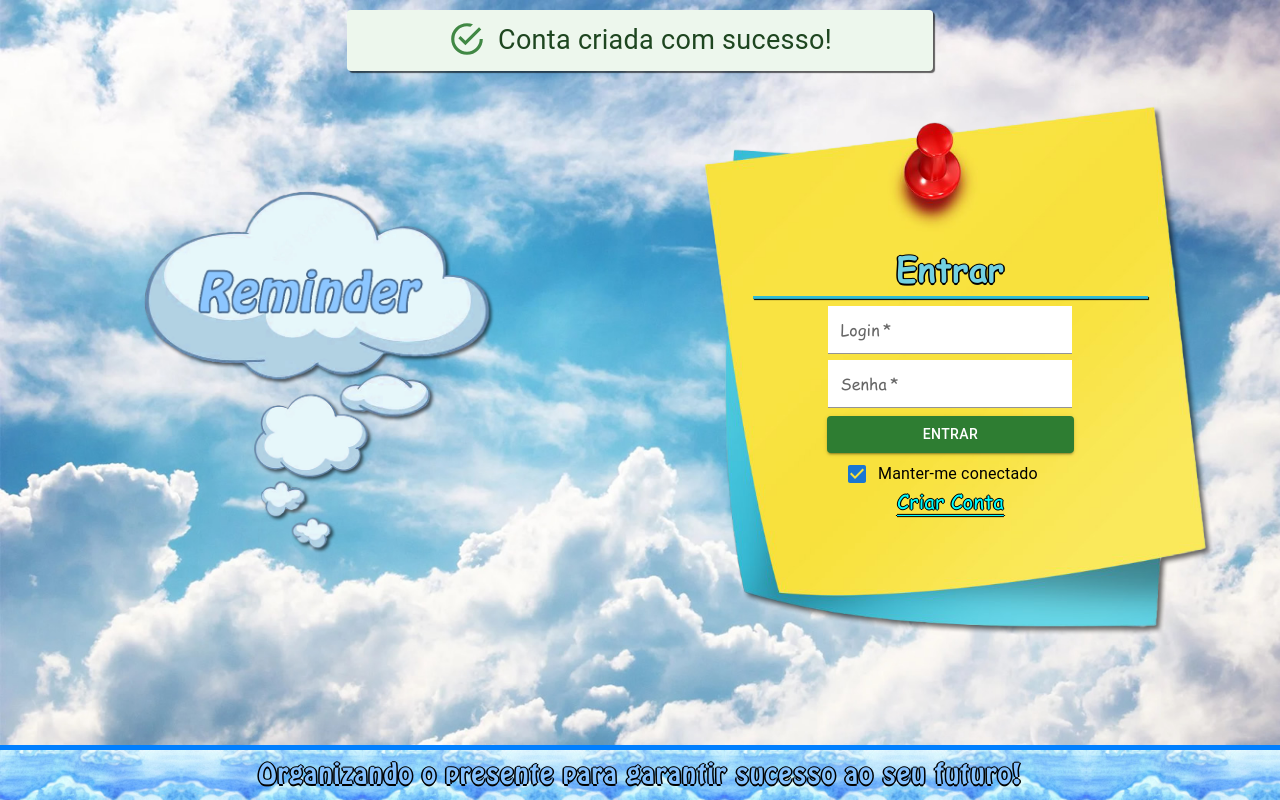
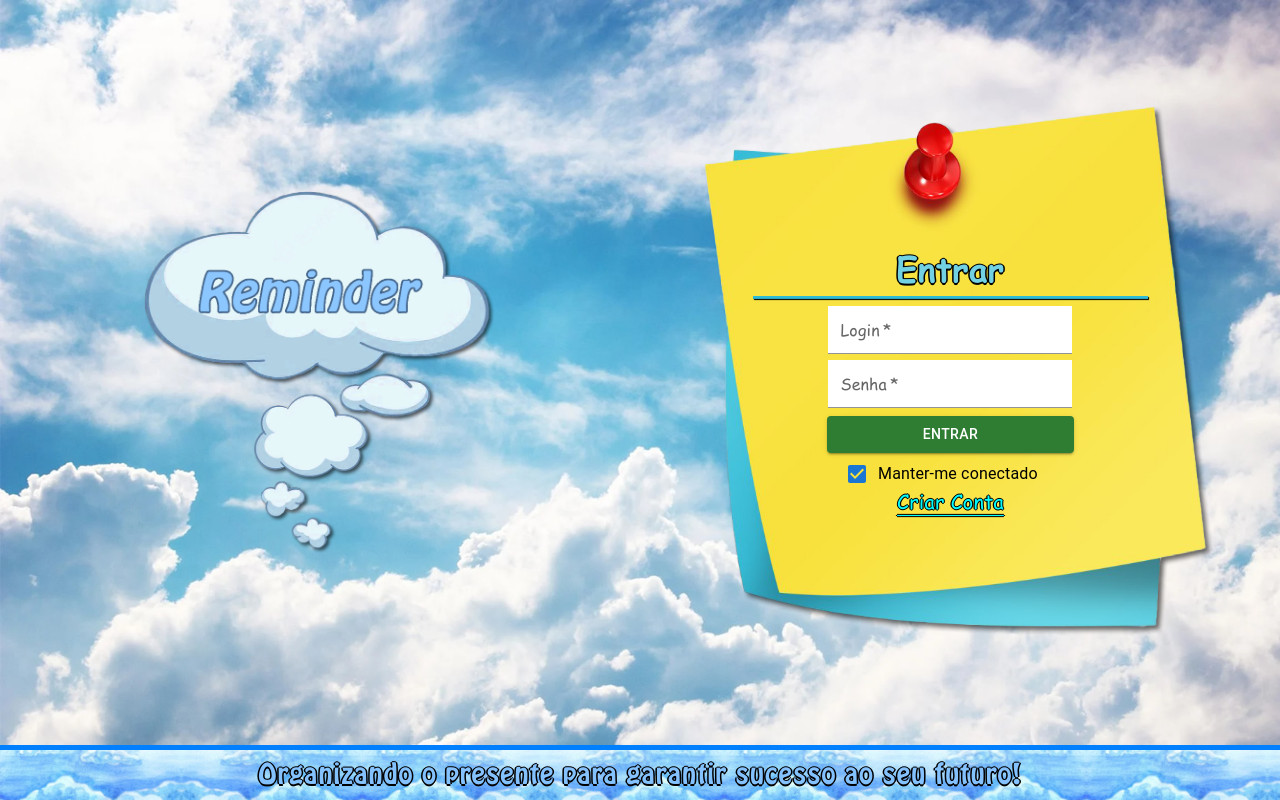
Before and after one commit to Aquilesxd100/Reminder-React, a React (Create React App) app: page / in a window 1280 px wide. Built offline with nearby package versions, Linux system fonts and the light colour scheme.

Commit message:
finalização de estilo alerts + fix sistema alerts

```diff
--- a/src/pages/cadastro/Cadastro.tsx
+++ b/src/pages/cadastro/Cadastro.tsx
@@ -6,9 +6,10 @@ import Footer from "../../components/Footer";
 import GridLogo from "../../components/GridLogo";
 import { useStoreDispatch } from "../../redux/configureStore";
 import { newAccount } from "../../redux/slices/userSlice";
+import { setNotification } from "../../redux/slices/notificationsSlice";
 import userValidation from "../../helpers/newAccount/userValidationCreation";
 import passwordValidation from "../../helpers/newAccount/passwordValidationCreation";
-import { ErrorAuthType, ErrorInputProp } from "../../types/types";
+import { AlertType, ErrorAuthType, ErrorInputProp } from "../../types/types";
 import { BlocoNotasCadastro } from "./CadastroStyled";
 function Cadastro() {
     const dispatch =  useStoreDispatch();
@@ -39,7 +40,12 @@ function Cadastro() {
             password2Error: true,
         }
         if (validacaoUserName === true && validacaoPassword === true) {
+            const alertContent : AlertType = {
+                textAlert: "Conta criada com sucesso!",
+                typeAlert: "success",
+            };
             dispatch(newAccount(newUser));
+            dispatch(setNotification(alertContent));
             window.open("/login", "_self");
         };
         if (validacaoUserName !== true || validacaoPassword !== true || validacaoPassword2 !== true) {
--- a/src/pages/login/Login.tsx
+++ b/src/pages/login/Login.tsx
@@ -1,13 +1,15 @@
 import { useEffect, useRef, useState } from "react";
-import { Checkbox, FormControlLabel, Typography } from "@mui/material";
+import { AlertColor, Checkbox, FormControlLabel, Typography } from "@mui/material";
 import { BlocoNotas, Linha, InputPadrao, BotaoFormulario, Formulario, Corpo } from "../../styles/global";
 import Footer from "../../components/Footer";
 import GridLogo from "../../components/GridLogo";
 import { AccountType, ErrorInputProp } from "../../types/types";
 import userValidation from "../../helpers/logIn/validations";
-import { useSelector } from "react-redux";
-import { AlertSucess } from "./LoginStyled";
+import { useDispatch, useSelector } from "react-redux";
+import { AlertCustom } from "./LoginStyled";
+import { disableNotification } from "../../redux/slices/notificationsSlice";
 function Login() {
+    const dispatch = useDispatch();
     const errorAndInfoProp : ErrorInputProp = {
         error: false,
         helperText: "",
@@ -23,10 +25,33 @@ function Login() {
         if (loggedLocalAccountID !== undefined || loggedSessionAccountID !== undefined) {
             /* window.open("/recados", "_self"); */
         }
+    }, []);
+    const { textAlert, typeAlert, currentState } = useSelector((state : any) => state.notifyAlert);
+    const alertTypeProp: AlertColor = "success";
+    const [alertType, setAlertType] = useState(alertTypeProp);
+    const [alertCheck, setAlertCheck] = useState(0);
+    useEffect(() => {
+        if (document.readyState === 'complete') {
+            if (textAlert !== "" && currentState === true) {
+                let alertStatus = {
+                    typeAlert: typeAlert,
+                    textAlert: textAlert
+                }
+                alertDefault.current.children[1].innerText = alertStatus.textAlert;
+                setAlertType(alertStatus.typeAlert);
+                alertDefault.current.style.top = "-80px";
+                setTimeout((() => {alertDefault.current.style.top = "0px";}), 650);
+                dispatch(disableNotification());
+            }
+        }
         else {
-
-        }
-    }, []);
+            setAlertCheck(alertCheck + 1);
+        };
+    }, [alertCheck]);
+    function closeAlert() {
+        alertDefault.current.style.pointerEvents = "none";
+        alertDefault.current.style.opacity = "0";
+    }
     function handleUser() {
         const authentication : string | boolean = userValidation(inputLogin, inputPassword, accounts);
         if (authentication === true) {
@@ -37,12 +62,11 @@ function Login() {
             setInputPasswordProp({error: true, helperText: authentication});
         };
     }
-    //alertDefault.current.children[1].innerText = "teste"
     const alertDefault : any = useRef();
     return (
         <>
             <Corpo container>
-                <AlertSucess ref={alertDefault} severity="success">Conta criada com sucesso!</AlertSucess>
+                <AlertCustom ref={alertDefault} severity={alertType} onClose={() => {closeAlert()}}></AlertCustom>
                 <GridLogo />
                 <Formulario item container xs={12} md={6}>
                     <BlocoNotas>
--- a/src/pages/login/LoginStyled.ts
+++ b/src/pages/login/LoginStyled.ts
@@ -1,20 +1,23 @@
 import { Alert, styled } from "@mui/material";
-export const AlertSucess = styled(Alert)(() => ({
+export const AlertCustom = styled(Alert)(() => ({
     position: 'fixed',
-    top: '0',
+    top: '-80px',
     margin: '10px 0 0 0',
-    padding: '3px clamp(calc(50px + 4vw), 6vw, 80px)',
+    padding: '3px calc(50px + 6vw) 3px calc(50px + 6vw)',
     boxShadow: '2px 2px 1px rgba(0, 0, 0, 0.6)',
     fontSize: 'clamp(12px, 4vw, 27px)',
     zIndex: '1',
+    opacity: '1',
+    transition: 'top 0.6s ease-out, opacity 0.45s',
     'svg': {
         width: '38px',
         height: '38px'
     },
     '@media screen and (max-width: 800px)' : {
+        padding: '3px calc(10px + 6vw) 3px calc(10px + 6vw)',
         'svg': {
-            width: 'clamp(25px, 5vw, 31px)',
-            height: 'clamp(25px, 5.5vw, 39px)'
+            width: 'clamp(19px, 5vw, 31px)',
+            height: 'clamp(19px, 5.5vw, 39px)'
         },
     }
 }));
--- a/src/redux/slices/notificationsSlice.ts
+++ b/src/redux/slices/notificationsSlice.ts
@@ -1,20 +1,23 @@
 import { createSlice } from "@reduxjs/toolkit";
-import { AlertType } from "../../types/types";
-const initialState : AlertType = {
-    text: "",
-    type: ""
+import { AlertStorageType } from "../../types/types";
+const initialState : AlertStorageType = {
+    textAlert: "",
+    typeAlert: "",
+    currentState: false,
 }
 export const notificationsSlice = createSlice({
     name: "notifications",
     initialState,
     reducers: {
         setNotification: (state, action) => {
-            state = action.payload;
+            state.textAlert = action.payload.textAlert;
+            state.typeAlert = action.payload.typeAlert;
+            state.currentState = true;
         },
-        removeNotification: (state) => {
-            state = { text: "", type: "" }
+        disableNotification: (state) => {
+            state.currentState = false;
         }
     }
 });
-export const { setNotification, removeNotification } = notificationsSlice.actions;
+export const { setNotification, disableNotification } = notificationsSlice.actions;
 export default notificationsSlice.reducer;
```
Also changed, not shown: src/types/types.ts (+7 -2 lines), src/styles/global.css (line endings or trailing spaces).
